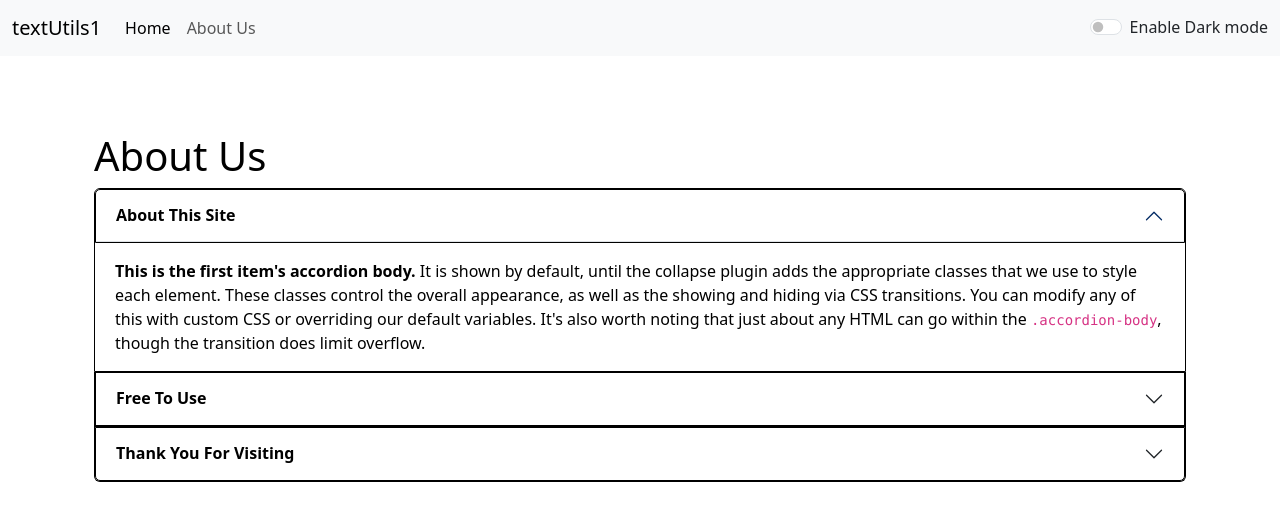
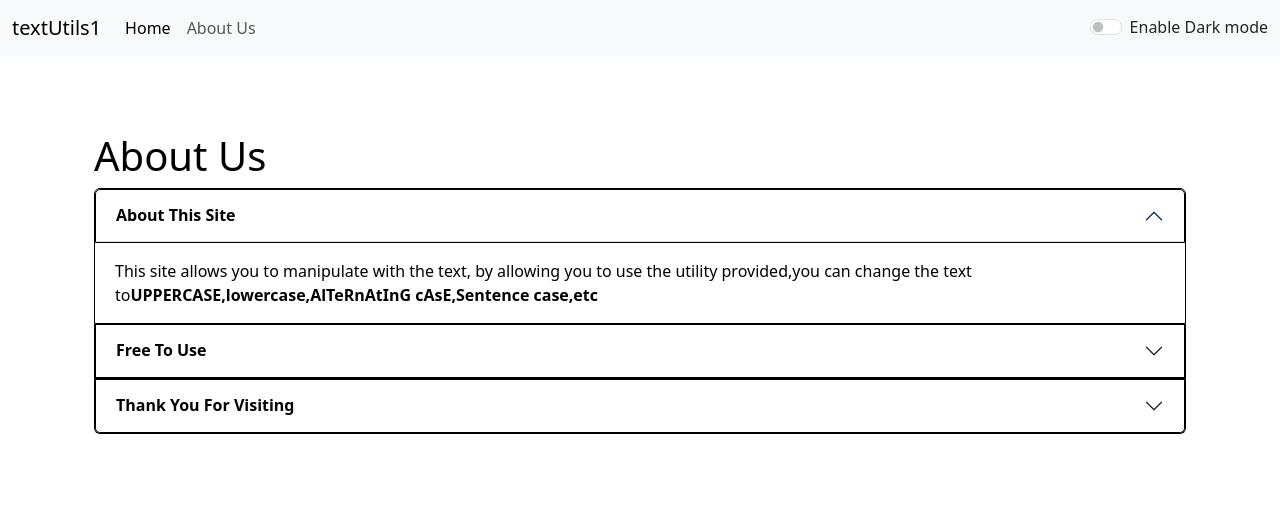
Before and after one commit to deepali-kumble/textutils1, a React (Create React App) app: page /about in a window 1280 px wide. Shown: the top 520 px of the page. Built offline with nearby package versions, Linux system fonts and the light colour scheme.

Commit message:
few changes in package.json and about.js

```diff
--- a/package.json
+++ b/package.json
@@ -1,5 +1,5 @@
 {
-  "homepage": "https://deepali-kumble.github.io/textutils1",
+  "homepage": "https://deepali-kumble.github.io/textutils1/",
   "name": "textutils1",
   "version": "0.1.0",
   "private": false,
--- a/src/components/About.js
+++ b/src/components/About.js
@@ -62,13 +62,8 @@ export default function About(props) {
             data-bs-parent="#accordionExample"
           >
             <div className="accordion-body" style={{backgroundColor: props.mode==='light'?'white':'#0a0a4a',color: props.mode==='light'?'black':'white'}}>
-              <strong>This is the first item's accordion body.</strong> It is shown by
-              default, until the collapse plugin adds the appropriate classes that we
-              use to style each element. These classes control the overall appearance,
-              as well as the showing and hiding via CSS transitions. You can modify
-              any of this with custom CSS or overriding our default variables. It's
-              also worth noting that just about any HTML can go within the{" "}
-              <code>.accordion-body</code>, though the transition does limit overflow.
+              This site allows you to manipulate with the text, by allowing you to use the utility provided,you can change the text to
+              <b>UPPERCASE,lowercase,AlTeRnAtInG cAsE,Sentence case,etc </b>
             </div>
           </div>
         </div>
```
